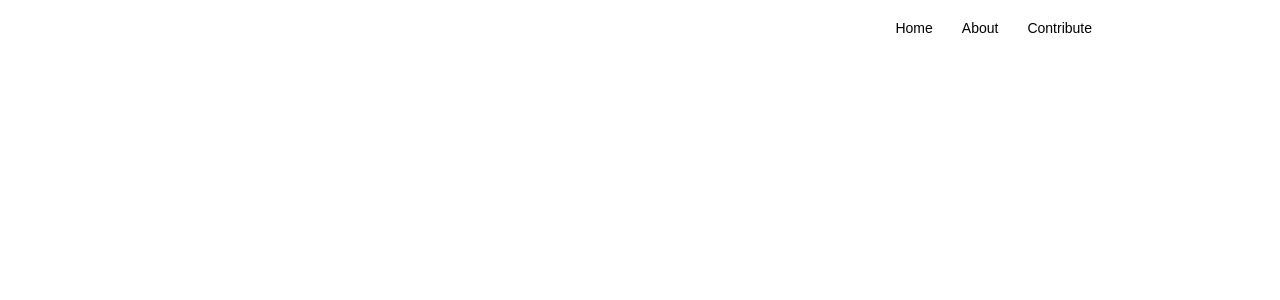
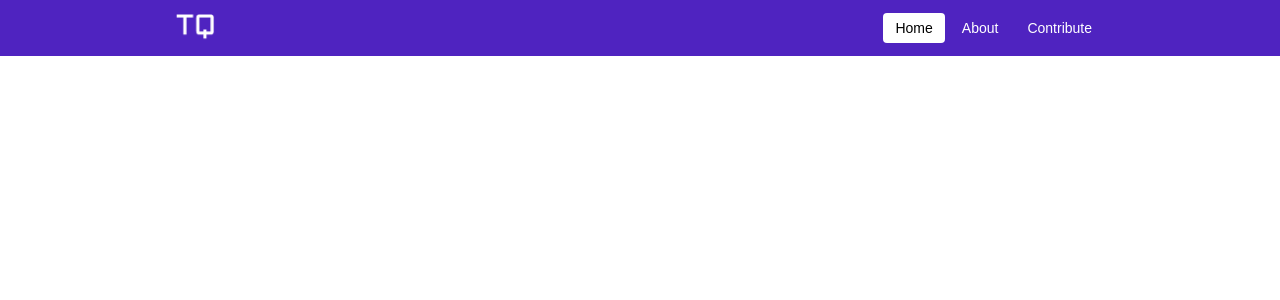
Before and after one commit to unclebinary1001/tqcalculator, a React (Vite) app: page / in a window 1280 px wide. Shown: the top 300 px of the page. Built offline with nearby package versions, Linux system fonts and the light colour scheme.

Commit message:
fix theme name in module.css

```diff
--- a/src/css/HeaderSimple.module.css
+++ b/src/css/HeaderSimple.module.css
@@ -1,7 +1,6 @@
 .header {
   height: rem(56px);
-  margin-bottom: rem(120px);
-  background-color: var(--mantine-color-light-0);
+  background-color: var(--mantine-color-brand-0);
 }
 
 .inner {
@@ -17,16 +16,16 @@
   padding: rem(8px) rem(12px);
   border-radius: var(--mantine-radius-sm);
   text-decoration: none;
-  color: light-dark(var(--mantine-color-light-8), var(--mantine-color-dark-0));
+  color: light-dark(var(--mantine-color-brand-8), var(--mantine-color-dark-0));
   font-size: var(--mantine-font-size-sm);
   font-weight: 500;
 
   @mixin hover {
-    background-color: light-dark(var(--mantine-color-light-3), var(--mantine-color-dark-6));
+    background-color: brand-dark(var(--mantine-color-brand-3), var(--mantine-color-dark-6));
   }
 
   [data-mantine-color-scheme] &[data-active] {
-    background-color: var(--mantine-color-light-8);
+    background-color: var(--mantine-color-brand-8);
     color: var(--mantine-color-black);
   }
 }
```
